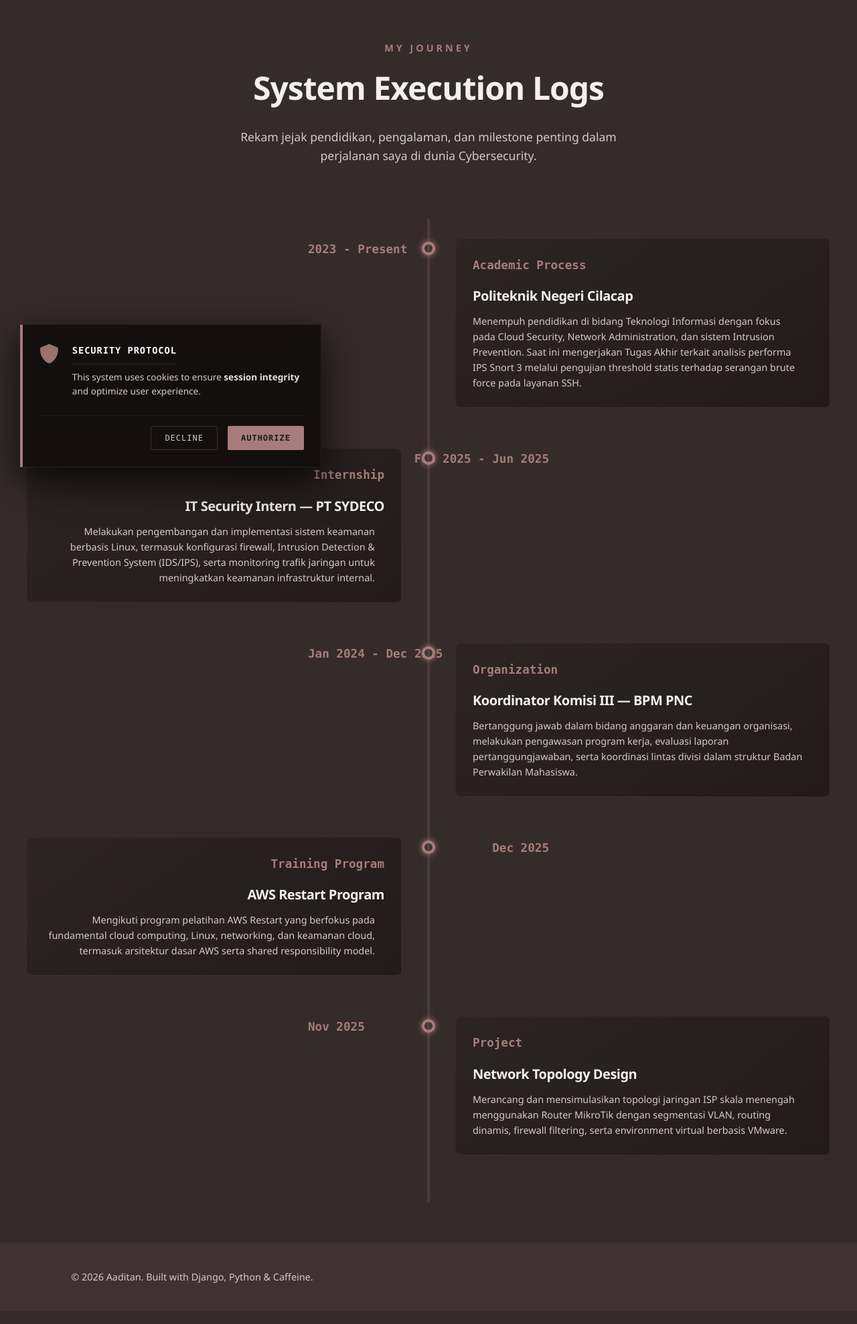
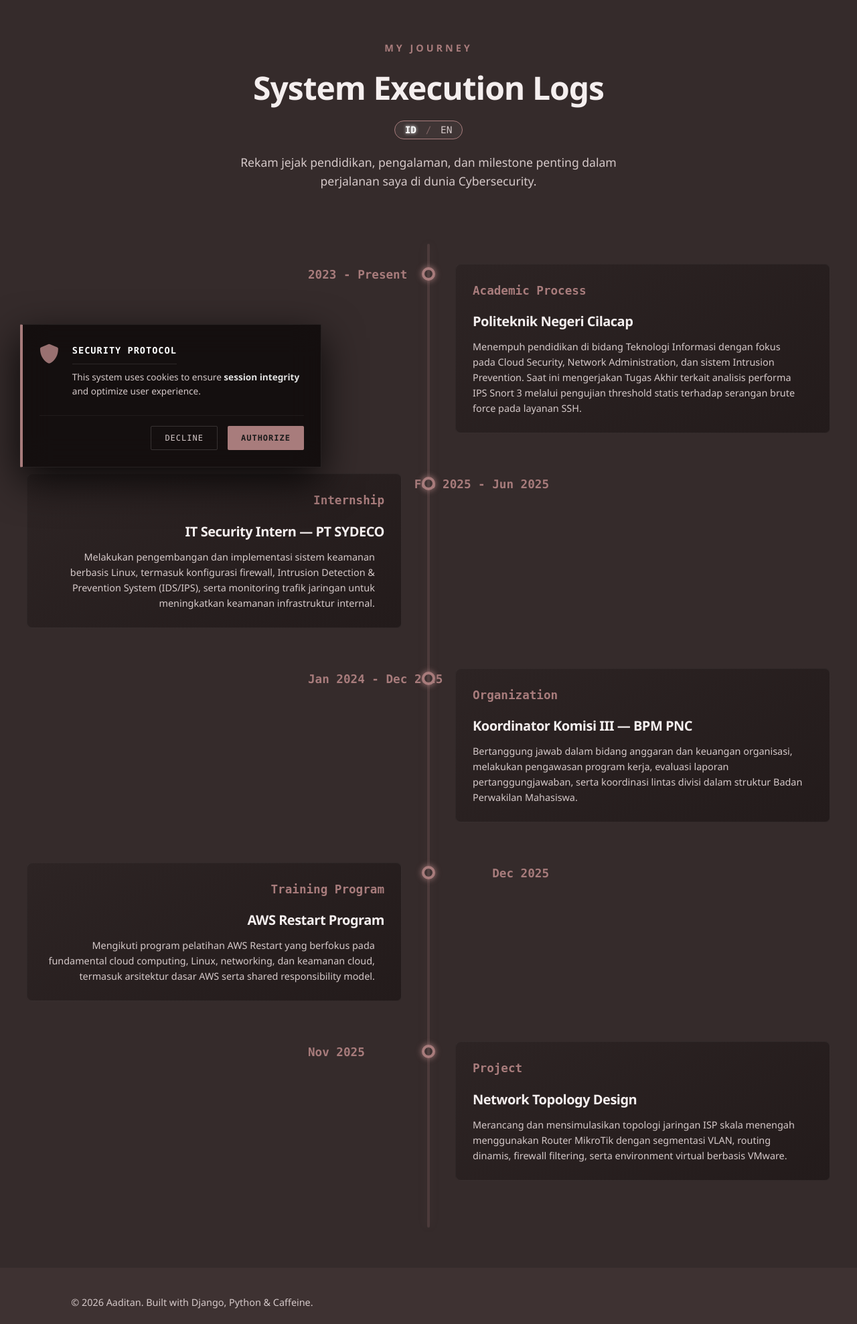
Before and after one commit to aditsetyan/portofolio-django, a Django app: page /about/ in a window 1280 px wide. Shown: the part 72-2049 px from the top of the page at 67% size. Before the commit the page ends 1988 px from the top, so only its background shows below. Run offline with Django 5.2, Linux system fonts and the light colour scheme.

Commit message:
about 2 languge

```diff
--- a/static/css/style.css
+++ b/static/css/style.css
@@ -267,7 +267,7 @@ main {
   padding: 80px 5%;
 }
 .fullpage-inner {
-  max-width: 1600px; /* UPDATE 1: Diperlebar dari 1200px biar desktop lebih lega */
+  max-width: 1600px; /* Layout Fix 1: Desktop Lega */
   margin: auto;
   width: 100%;
 }
@@ -776,6 +776,49 @@ main {
 .btn-outline:hover {
   background: var(--accent-soft);
 }
+
+/* =========================================
+   LANGUAGE SWITCHER (New Feature)
+   ========================================= */
+.lang-switch-container {
+  margin-top: -10px;
+  margin-bottom: 20px;
+  display: flex;
+  justify-content: center;
+  width: 100%;
+  position: relative;
+  z-index: 10;
+}
+
+.btn-lang {
+  background: rgba(255, 255, 255, 0.05);
+  border: 1px solid var(--accent-strong);
+  color: var(--text-muted);
+  padding: 5px 15px;
+  border-radius: 20px;
+  cursor: pointer;
+  font-family: "Consolas", monospace;
+  font-size: 0.9rem;
+  transition: all 0.3s ease;
+}
+
+.btn-lang:hover {
+  background: var(--accent-strong);
+  color: #fff;
+  box-shadow: 0 0 10px var(--accent-strong);
+}
+
+.btn-lang span.active {
+  color: #fff;
+  font-weight: bold;
+  text-shadow: 0 0 5px #fff;
+}
+
+.btn-lang span.divider {
+  color: var(--accent-soft);
+  margin: 0 5px;
+}
+
 footer {
   text-align: center;
   padding: 40px;
@@ -1070,7 +1113,7 @@ footer {
    ========================================= */
 .timeline-container {
   position: relative;
-  max-width: 1400px; /* UPDATE 2: Diperlebar dari 1000px agar kartu desktop lebih besar */
+  max-width: 1400px; /* Layout Fix 2: Kartu Desktop Besar */
   margin: 0 auto;
   padding: 20px 0;
 }
@@ -1227,9 +1270,9 @@ footer {
     right: auto;
   }
 
-  /* UPDATE 3: Batasi lebar konten di mode mobile/split agar tidak 'melar' */
+  /* Layout Fix 3: Mobile/Split Screen Tidak Melar */
   .timeline-content {
-    max-width: 600px; /* Ini kuncinya: Biar ukurannya mirip desktop */
+    max-width: 600px; /* KUNCI RAHASIA: Biar tampilan tetap ramping */
     width: 100%;
   }
 
--- a/templates/about.html
+++ b/templates/about.html
@@ -5,9 +5,24 @@
       <div class="center-text">
         <span class="sub-heading">My Journey</span>
         <h2>System Execution Logs</h2>
+
+        <div class="lang-switch-container">
+          <button id="langToggle" class="btn-lang" onclick="toggleLanguage()">
+            <span class="active">ID</span>
+            <span class="divider">/</span>
+            <span>EN</span>
+          </button>
+        </div>
+
         <p class="header-desc">
-          Rekam jejak pendidikan, pengalaman, dan milestone penting dalam
-          perjalanan saya di dunia Cybersecurity.
+          <span class="lang-id"
+            >Rekam jejak pendidikan, pengalaman, dan milestone penting dalam
+            perjalanan saya di dunia Cybersecurity.</span
+          >
+          <span class="lang-en" style="display: none"
+            >Educational background, professional experience, and key milestones
+            in my Cybersecurity journey.</span
+          >
         </p>
       </div>
 
@@ -18,12 +33,21 @@
           <div class="timeline-content">
             <span class="mono-badge">Academic Process</span>
             <h3>Politeknik Negeri Cilacap</h3>
-            <p>
+
+            <p class="lang-id">
               Menempuh pendidikan di bidang Teknologi Informasi dengan fokus
               pada Cloud Security, Network Administration, dan sistem Intrusion
               Prevention. Saat ini mengerjakan Tugas Akhir terkait analisis
               performa IPS Snort 3 melalui pengujian threshold statis terhadap
               serangan brute force pada layanan SSH.
+            </p>
+
+            <p class="lang-en" style="display: none">
+              Pursuing a degree in Information Technology focusing on Cloud
+              Security, Network Administration, and Intrusion Prevention
+              Systems. Currently working on a Final Project analyzing Snort 3
+              IPS performance through static threshold testing against SSH brute
+              force attacks.
             </p>
           </div>
         </div>
@@ -34,11 +58,19 @@
           <div class="timeline-content">
             <span class="mono-badge">Internship</span>
             <h3>IT Security Intern — PT SYDECO</h3>
-            <p>
+
+            <p class="lang-id">
               Melakukan pengembangan dan implementasi sistem keamanan berbasis
               Linux, termasuk konfigurasi firewall, Intrusion Detection &
               Prevention System (IDS/IPS), serta monitoring trafik jaringan
               untuk meningkatkan keamanan infrastruktur internal.
+            </p>
+
+            <p class="lang-en" style="display: none">
+              Developed and implemented Linux-based security systems, including
+              firewall configuration, Intrusion Detection & Prevention Systems
+              (IDS/IPS), and network traffic monitoring to enhance internal
+              infrastructure security.
             </p>
           </div>
         </div>
@@ -48,12 +80,23 @@
           <div class="timeline-dot"></div>
           <div class="timeline-content">
             <span class="mono-badge">Organization</span>
-            <h3>Koordinator Komisi III — BPM PNC</h3>
-            <p>
+
+            <h3 class="lang-id">Koordinator Komisi III — BPM PNC</h3>
+            <h3 class="lang-en" style="display: none">
+              Commission III Coordinator — BPM PNC
+            </h3>
+
+            <p class="lang-id">
               Bertanggung jawab dalam bidang anggaran dan keuangan organisasi,
               melakukan pengawasan program kerja, evaluasi laporan
               pertanggungjawaban, serta koordinasi lintas divisi dalam struktur
               Badan Perwakilan Mahasiswa.
+            </p>
+
+            <p class="lang-en" style="display: none">
+              Responsible for organizational budgeting and finance, supervising
+              work programs, evaluating accountability reports, and coordinating
+              across divisions within the Student Representative Body structure.
             </p>
           </div>
         </div>
@@ -64,10 +107,18 @@
           <div class="timeline-content">
             <span class="mono-badge">Training Program</span>
             <h3>AWS Restart Program</h3>
-            <p>
+
+            <p class="lang-id">
               Mengikuti program pelatihan AWS Restart yang berfokus pada
               fundamental cloud computing, Linux, networking, dan keamanan
               cloud, termasuk arsitektur dasar AWS serta shared responsibility
+              model.
+            </p>
+
+            <p class="lang-en" style="display: none">
+              Participated in the AWS Restart training program focusing on cloud
+              computing fundamentals, Linux, networking, and cloud security,
+              including basic AWS architecture and the shared responsibility
               model.
             </p>
           </div>
@@ -79,11 +130,18 @@
           <div class="timeline-content">
             <span class="mono-badge">Project</span>
             <h3>Network Topology Design</h3>
-            <p>
+
+            <p class="lang-id">
               Merancang dan mensimulasikan topologi jaringan ISP skala menengah
               menggunakan Router MikroTik dengan segmentasi VLAN, routing
               dinamis, firewall filtering, serta environment virtual berbasis
               VMware.
+            </p>
+
+            <p class="lang-en" style="display: none">
+              Designed and simulated medium-scale ISP network topology using
+              MikroTik Routers with VLAN segmentation, dynamic routing, firewall
+              filtering, and a VMware-based virtual environment.
             </p>
           </div>
         </div>
```
Also changed, not shown: static/js/script.js (+91 -28 lines).
